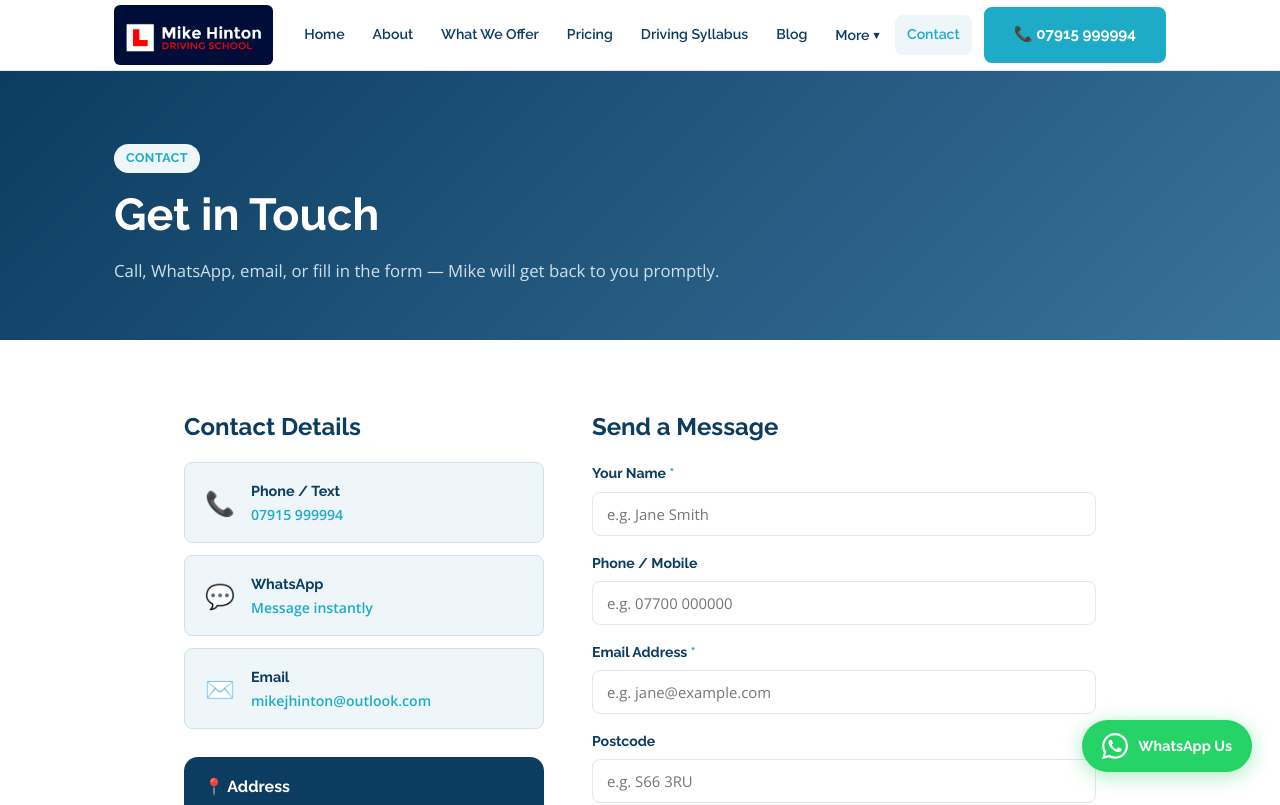
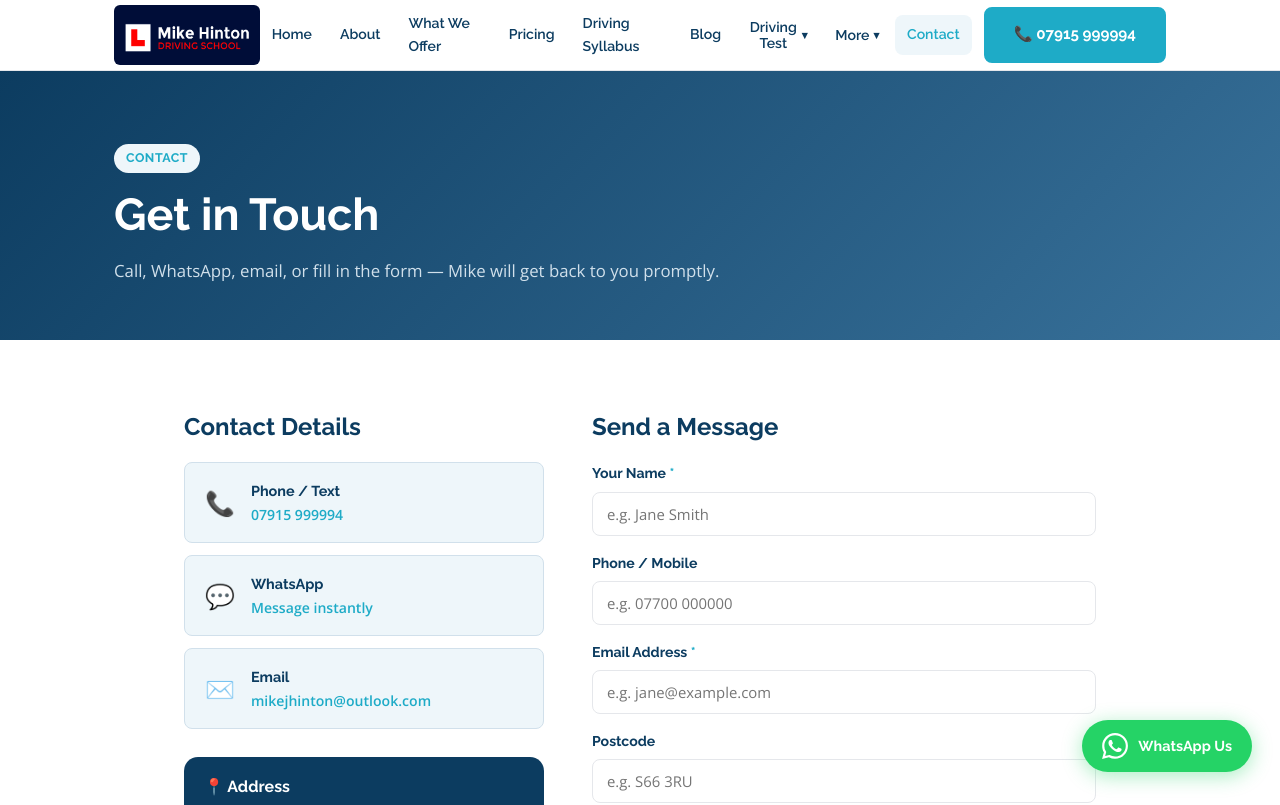
Before and after one commit to mikehinton-wq/mods-website, a React (Vite) app: page /contact in a window 1280 px wide. Shown: the top 805 px of the page. Built offline with nearby package versions, Linux system fonts and the light colour scheme.

Commit message:
Update site

```diff
--- a/src/components/Navbar.jsx
+++ b/src/components/Navbar.jsx
@@ -10,16 +10,21 @@ const navLinks = [
   { label: 'Driving Syllabus',   to: '/driving-syllabus' },
   { label: 'Blog',               to: '/blog' },
   {
+    label: 'Driving Test',
+    children: [
+      { label: 'Driving Test Routes', to: '/test-routes' },
+      { label: 'The Driving Test',    to: '/the-driving-test' },
+    ],
+  },
+  {
     label: 'More',
     children: [
       { label: 'Specialist Learners', to: '/specialist-learners' },
-      { label: 'Test Routes',         to: '/test-routes' },
       { label: 'Testimonials',        to: '/testimonials' },
       { label: 'FAQs',               to: '/faqs' },
       { label: 'Terms & Conditions', to: '/terms' },
       { label: 'Driving Diagrams',   to: '/diagrams' },
       { label: 'Driving Skills',     to: '/driving-skills' },
-      { label: 'The Driving Test',   to: '/the-driving-test' },
       { label: 'Show Me Tell Me',    to: '/show-me-tell-me' },
       { label: 'Resources',          to: '/driving-syllabus-2' },
     ],
```
